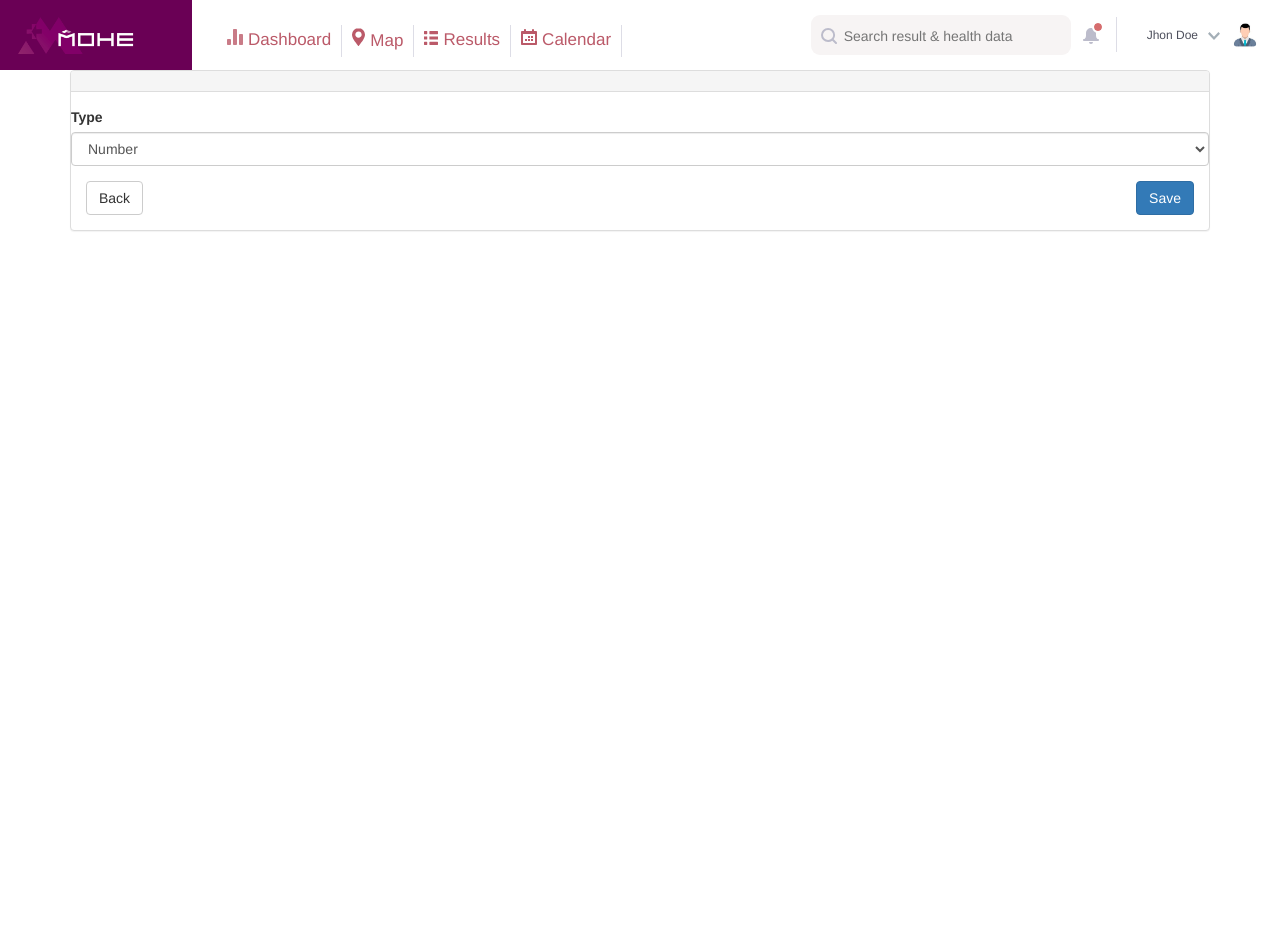
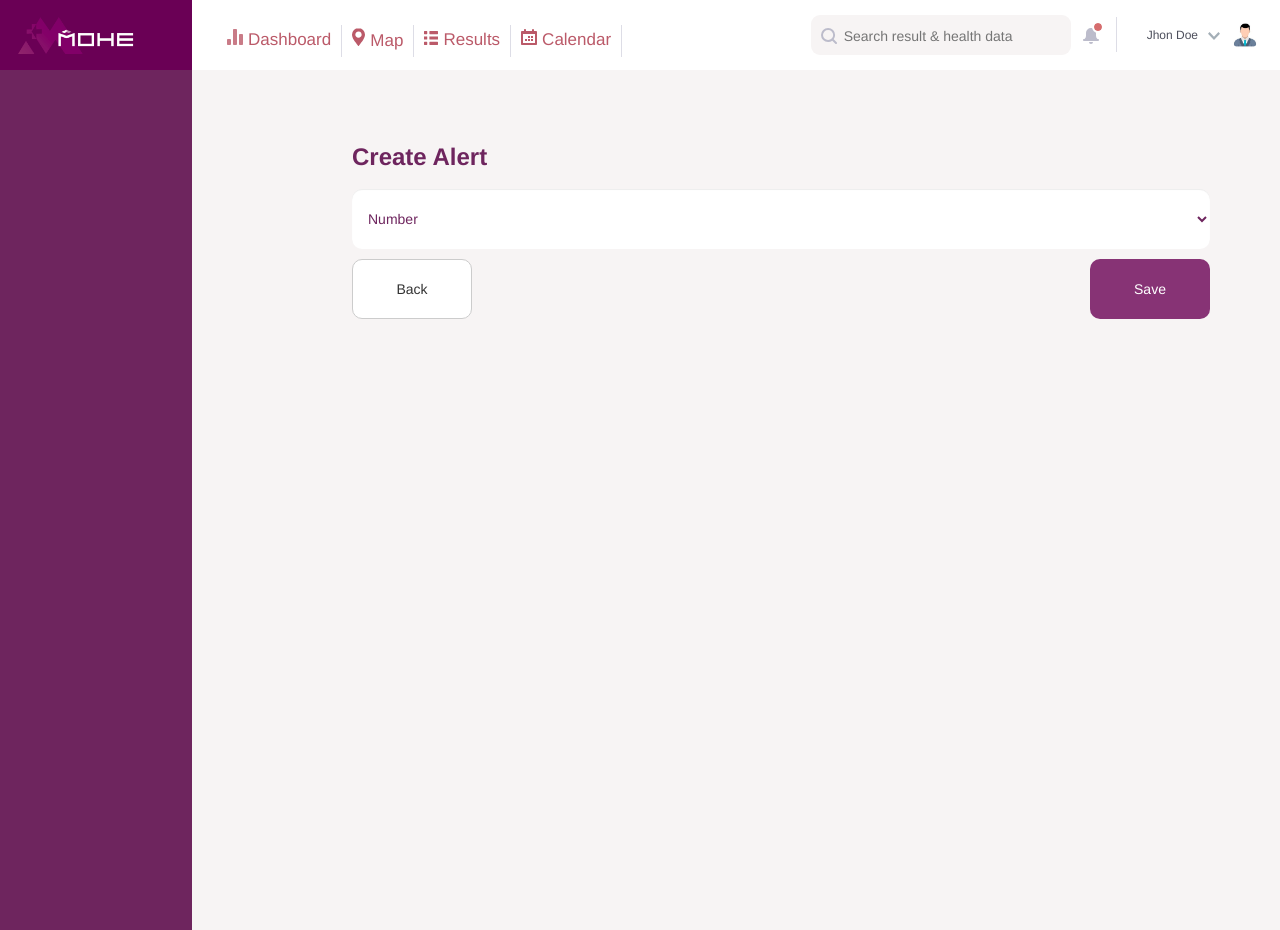
Before and after one commit to brainx-technologies/mohe-platform-mlab, a Django app: template mohe_datalab/dashboard_alert/templates/alert/alert_template_form.html in a window 1280 px wide. Run offline with Django 4.2, Linux system fonts and the light colour scheme; the template is opened without the code that fills it: values that come from a table or form of the project are taken from there, others are empty; style sheets or scripts are compiled from the project's sources; parts of the project's set-up code (start-up, migrations or seed data) failed here and were passed over; some libraries are stand-ins or nearby versions.

Commit message:
create alert design

```diff
--- /dev/null
+++ b/mohe_datalab/dashboard/static/stylesheets/add_alerts.scss
@@ -0,0 +1,322 @@
+main {
+    width: 100%;
+
+    .container {
+        width: 100%;
+        padding: 0;
+
+
+        .panel {
+
+            height: 100%;
+            position: fixed;
+            display: block;
+            position: fixed;
+            top: 7rem;
+            left: 15%;
+            overflow-y: auto;
+
+
+            margin: 0;
+            border: none;
+            border-radius: 0px;
+            box-shadow: none;
+            width: 85%;
+
+            background-color: #F7F4F4;
+
+            .panel-body {
+                padding: 0;
+                padding: 7rem 7rem 7rem 16rem;
+
+                .panel-heading {
+                    padding: 0;
+                    border-bottom: none;
+                    border-top-left-radius: 0;
+                    border-top-right-radius: 0;
+
+                    color: #6E255E;
+                    margin-bottom: 1.5rem;
+                    font-weight: bold;
+                    font-size: 2.4rem;
+                }
+
+                form {
+
+                    .form-group {
+                        margin: 0 !important;
+                        margin-bottom: 1rem !important;
+
+                        label {
+                            display: none;
+                        }
+
+                        :last-child {
+                            display: block !important;
+                        }
+
+                        &:nth-of-type(2) {
+                            textarea {
+                                height: 16rem !important;
+                                padding-top: 2rem;
+                            }
+                        }
+
+                        .col-md-9 {
+                            padding: 0;
+                            width: 100%;
+                        }
+
+                        .form-control {
+                            display: block;
+                            height: 6rem;
+                            font-size: 1.4rem;
+                            color: #6E255E;
+                            background-color: #ffffff;
+                            border-radius: 1rem;
+                            border: none !important;
+
+                            &::placeholder {
+                                color: #6E255E;
+                            }
+                        }
+
+                        // .checkbox {
+                        //     display: flex;
+                        //     align-items: center;
+                        //     height: 5rem;
+                        //     padding: 0.5rem;
+
+                        //     label {
+                        //         color: #6E255E;
+                        //         display: flex;
+                        //         align-items: center;
+                        //         margin-left: 2rem;
+
+                        //         input[type="checkbox"] {
+                        //             /* Hide the default radio button */
+                        //             appearance: none;
+                        //             -moz-appearance: none;
+                        //             -webkit-appearance: none;
+                        //             /* Set the size of the radio button */
+                        //             width: 3rem;
+                        //             height: 3rem;
+                        //             background-color: #FFFFFF;
+                        //             /* Add border */
+                        //             border: 1px solid #905883;
+                        //             /* Replace #000000 with your desired border color */
+                        //             /* Add border-radius to make it round */
+                        //             border-radius: 50%;
+                        //             /* Replace #ffffff with your desired background color */
+                        //         }
+
+                        //         /* Style the inner circle */
+                        //         input[type="checkbox"]::before {
+                        //             content: "";
+                        //             position: absolute;
+                        //             top: 50%;
+                        //             left: 50%;
+                        //             transform: translate(-50%, -50%);
+                        //             width: 60%;
+                        //             height: 60%;
+                        //             border-radius: 50%;
+                        //             /* Replace transparent with your desired color */
+                        //             transition: background-color 0.3s ease;
+                        //         }
+
+                        //         input[type='checkbox']:after {
+                        //             content: '';
+                        //             display: none;
+                        //         }
+
+                        //         /* Change the color of the checked inner circle */
+                        //         input[type="checkbox"]:checked::before {
+                        //             /* Set the color for the checked inner circle */
+                        //             background: #905883;
+                        //             border: 1px solid #905883;
+                        //             /* Replace #F7F4F4 with your desired color */
+                        //         }
+                        //     }
+                        // }
+
+                        // .checkbox {
+                        //     display: flex !important;
+                        //     align-items: center;
+                        //     width: 15rem;
+                        //     height: 5rem;
+                        //     padding: 0.5rem;
+
+                        //     label {
+                        //         color: #6E255E;
+                        //         display: flex !important;
+                        //         align-items: center;
+
+                        //         input[type="checkbox"] {
+                        //             // Hide the default checkbox
+                        //             appearance: none;
+                        //             -moz-appearance: none;
+                        //             -webkit-appearance: none;
+                        //             // Set the size of the checkbox
+                        //             width: 3rem;
+                        //             height: 3rem;
+                        //             background-color: #FFFFFF;
+                        //             // Add border
+                        //             border: 1px solid #905883;
+                        //             // Add border-radius to make it round
+                        //             border-radius: 50%;
+                        //             // Add margin to create space between checkbox and label
+                        //             margin-right: 2rem;
+
+                        //             // Style the inner circle
+                        //             &::before {
+                        //                 content: "";
+                        //                 position: absolute;
+                        //                 top: 50%;
+                        //                 left: 50%;
+                        //                 transform: translate(-50%, -50%);
+                        //                 width: 60%;
+                        //                 height: 60%;
+                        //                 border-radius: 50%;
+                        //                 // Replace transparent with your desired color
+                        //                 transition: background-color 0.3s ease;
+                        //             }
+                        //         }
+
+                        //         // Change the color of the checked inner circle
+                        //         input[type="checkbox"]:checked::before {
+                        //             // Set the color for the checked inner circle
+                        //             background: #905883;
+                        //             border: 1px solid #905883;
+                        //             // Replace #F7F4F4 with your desired color
+                        //         }
+                        //     }
+                        // }
+
+                        // .checkbox {
+                        //     display: flex !important;
+                        //     align-items: center;
+                        //     width: 15rem;
+                        //     height: 5rem;
+                        //     padding: 0.5rem;
+
+                        //     label {
+                        //         padding-left: 0;
+                        //         color: #6E255E;
+                        //         display: flex !important;
+                        //         align-items: center;
+
+                        //         input[type="checkbox"] {
+                        //             // Hide the default checkbox
+                        //             appearance: none;
+                        //             -moz-appearance: none;
+                        //             -webkit-appearance: none;
+                        //             // Set the size of the checkbox
+                        //             width: 3rem;
+                        //             height: 3rem;
+                        //             background-color: #FFFFFF;
+                        //             // Add border
+                        //             border: 1px solid #905883;
+                        //             // Add border-radius to make it round
+                        //             border-radius: 50%;
+                        //             // Add margin to create space between checkbox and label
+                        //             margin-right: 1rem;
+
+                        //             // Style the inner circle
+                        //             &::before {
+                        //                 content: "";
+                        //                 position: absolute;
+                        //                 top: 50%;
+                        //                 left: 50%;
+                        //                 transform: translate(-50%, -50%);
+                        //                 width: 60%;
+                        //                 height: 60%;
+                        //                 border-radius: 50%;
+                        //                 // Replace transparent with your desired color
+                        //                 transition: background-color 0.3s ease;
+                        //             }
+                        //         }
+
+                        //         // Change the color of the checked inner circle
+                        //         input[type="checkbox"]:checked::before {
+                        //             // Set the color for the checked inner circle
+                        //             background: #905883;
+                        //             border: 1px solid #905883;
+                        //             // Replace #F7F4F4 with your desired color
+                        //         }
+                        //     }
+                        // }
+
+
+                    }
+
+                    .pull-right {
+                        button {
+                            width: 12rem;
+                            height: 6rem;
+                            background-color: #873375;
+                            color: #FFFFFF;
+                            border: none;
+                            border-radius: 1rem;
+                            line-height: normal;
+
+                            &:hover {
+
+                                background-color: #6E255E;
+                                color: white;
+                                transform: scale(1.01);
+                            }
+                        }
+                    }
+
+                    .btn,
+                    .btn-default {
+                        padding: 2.1rem 1.2rem !important;
+                        border-radius: 1rem !important;
+                        width: 12rem;
+                        height: 6rem;
+                        line-height: normal;
+                    }
+                }
+            }
+
+        }
+
+        .sidebar {
+            height: 100%;
+            display: block;
+            position: fixed;
+            top: 7rem;
+            bottom: 0;
+            left: 0;
+            background-color: #6E255E;
+
+            z-index: 1;
+            width: 15%;
+        }
+    }
+
+}
+
+
+@media (max-width: 768px) {
+
+    main {
+
+        .container {
+
+            .panel {
+                width: 100%;
+                left: 0;
+
+                .panel-body {
+                    padding: 7rem;
+                }
+            }
+
+            .sidebar {
+                display: none;
+            }
+        }
+
+    }
+}
--- a/mohe_datalab/dashboard/static/stylesheets/settings.css
+++ b/mohe_datalab/dashboard/static/stylesheets/settings.css
@@ -89,7 +89,7 @@ form {
 }
 
 .save-button {
-    background-color: #6E255E;
+    background-color: #873375;
     border-radius: 1rem;
     opacity: 1;
     width: 17rem;
@@ -99,7 +99,7 @@ form {
 }
 
 .save-button:hover {
-    background-color: #873375;
+    background-color: #6E255E;
     color: white;
     transform: scale(1.01);
 }
--- a/mohe_datalab/dashboard/templates/accounts/settings.html
+++ b/mohe_datalab/dashboard/templates/accounts/settings.html
@@ -2,9 +2,9 @@
 {% load static compress bootstrap3 i18n %}
 
 {% block extra_head %}
+{{ block.super }}
 {% compress css %}
 <link href="{% static 'stylesheets/settings.css' %}" rel="stylesheet">
-<link href="{% static 'stylesheets/frontend.scss' %}" rel="stylesheet" type="text/x-scss">
 {% endcompress %}
 {% endblock %}
 
--- a/mohe_datalab/dashboard_alert/templates/alert/alert_template_form.html
+++ b/mohe_datalab/dashboard_alert/templates/alert/alert_template_form.html
@@ -3,15 +3,23 @@
 
 {% block extra_head %}
 {{ block.super }}
+{% compress css %}
+<link href="{% static 'stylesheets/add_alerts.scss' %}" rel="stylesheet" type="text/x-scss">
+{% endcompress %}
 {% endblock %}
 
 {% block main %}
 <div class="container">
-        <div class="panel panel-default">
+    <div class="sidebar"></div>
+    <div class="panel">
+        <div class="panel-body">
             <div class="panel-heading">
-                {{ title }}
+                {% if instance.pk %}
+                    {% trans 'Update Alert' %}
+                {% else %}
+                    {% trans 'Create Alert' %}
+                {% endif %}
             </div>
-            <div class="panel-body">
             <form method="post" class="form-horizontal">{% csrf_token %}
                 {% bootstrap_form form layout='horizontal' %}
                 <div class="pull-right">
@@ -19,11 +27,16 @@
                 </div>
                 <a href="{% url 'alerts' %}" class="btn btn-default">{% trans 'Back' %}</a>
                 {% if instance.pk %}
-                        <a href="{% url 'alert_template_delete' instance.pk %}"
-                           class="btn btn-danger">{% trans 'Delete' %}</a>
+                <a href="{% url 'alert_template_delete' instance.pk %}" class="btn btn-danger">{% trans 'Delete' %}</a>
                 {% endif %}
             </form>
         </div>
     </div>
 </div>
 {% endblock %}
+
+
+{% block extra_js %}
+{{ block.super }}
+<script src="{% static 'js/frontend/add_alerts.js' %}"></script>
+{% endblock %}
--- a/mohe_datalab/dashboard_alert/views.py
+++ b/mohe_datalab/dashboard_alert/views.py
@@ -40,7 +40,6 @@ def alert_template_form(request, pk=None):
     else:
         instance = get_object_or_404(AlertTemplate, pk=pk, user=request.user)
         title = _('Update alert template')
-
     if request.method == 'POST':
         form = AlertTemplateForm(request.POST, instance=instance)
         if form.is_valid():
```
Also changed, not shown: mohe_datalab/dashboard/static/js/frontend/add_alerts.js (added, +64 -0 lines). Lines whose indentation alone changed are shown as unchanged.
